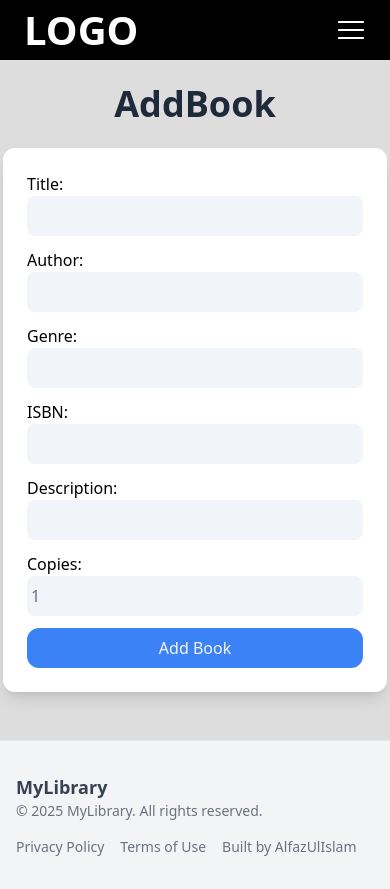
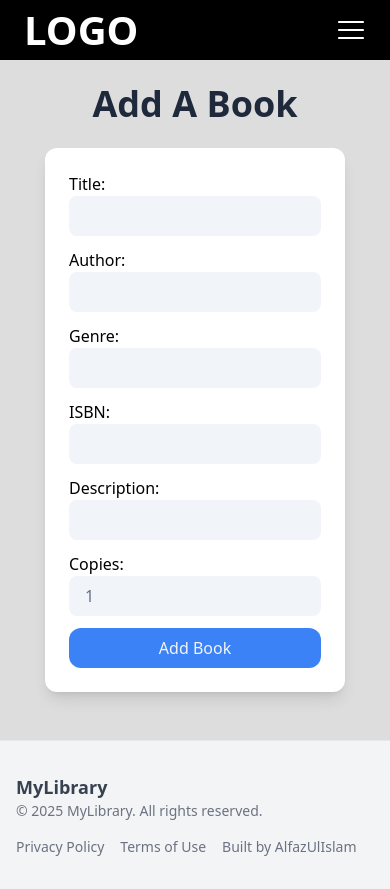
Before and after one commit to AlfazUlIslam/assignment-4, a React (Vite) app: page /create-book in a window 390 px wide. Built offline with nearby package versions, Linux system fonts and the light colour scheme.

Commit message:
AddBook form responsive styles added

```diff
--- a/src/pages/AddBook/AddBook.tsx
+++ b/src/pages/AddBook/AddBook.tsx
@@ -68,23 +68,24 @@ const AddBook: React.FC = () => {
     <div>
         <h2 className="w-full text-center mt-6 font-bold text-4xl
         text-slate-800">
-            AddBook
+            Add A Book
         </h2>
+        {/* w-96 */}
         <form
-            className="w-96 bg-white p-6 rounded-xl shadow-lg flex flex-col
-            justify-center items-center gap-3 mx-auto mt-6"
+            className="w-[300px] bg-white p-6 rounded-xl shadow-lg flex flex-col
+            justify-center items-center gap-3 mx-auto mt-6 sm:w-96"
             onSubmit={handleSubmit}
         >
           <div className="w-full">
             <label className="w-full flex flex-col">
               Title:
               <input
-                    className="py-2 bg-slate-100 text-slate-500 px-1
-                    rounded-lg"
-                    type="text"
-                    name="title"
-                    value={formData.title ?? ""}
-                    onChange={handleChange}
+                className="py-2 bg-slate-100 text-slate-500 px-4
+                rounded-lg"
+                type="text"
+                name="title"
+                value={formData.title ?? ""}
+                onChange={handleChange}
               />
           </label>
           </div>
@@ -92,7 +93,7 @@ const AddBook: React.FC = () => {
             <label className="w-full flex flex-col">
               Author:
               <input
-                className="py-2 bg-slate-100 text-slate-500 px-1
+                className="py-2 bg-slate-100 text-slate-500 px-4
                 rounded-lg"
                 type="text"
                 name="author"
@@ -105,7 +106,7 @@ const AddBook: React.FC = () => {
             <label className="w-full flex flex-col">
               Genre:
               <input
-                className="py-2 bg-slate-100 text-slate-500 px-1
+                className="py-2 bg-slate-100 text-slate-500 px-4
                 rounded-lg"
                 type="text"
                 name="genre"
@@ -118,7 +119,7 @@ const AddBook: React.FC = () => {
             <label className="w-full flex flex-col">
               ISBN:
               <input
-                className="py-2 bg-slate-100 text-slate-500 px-1
+                className="py-2 bg-slate-100 text-slate-500 px-4
                 rounded-lg"
                 type="text"
                 name="isbn"
@@ -131,7 +132,7 @@ const AddBook: React.FC = () => {
             <label className="w-full flex flex-col">
               Description:
               <input
-                className="py-2 bg-slate-100 text-slate-500 px-1
+                className="py-2 bg-slate-100 text-slate-500 px-4
                 rounded-lg"
                 type="text"
                 name="description"
@@ -144,7 +145,7 @@ const AddBook: React.FC = () => {
             <label className="w-full flex flex-col">
               Copies:
               <input
-                className="py-2 bg-slate-100 text-slate-500 px-1
+                className="py-2 bg-slate-100 text-slate-500 px-4
                 rounded-lg"
                 type="number"
                 name="copies"
```
